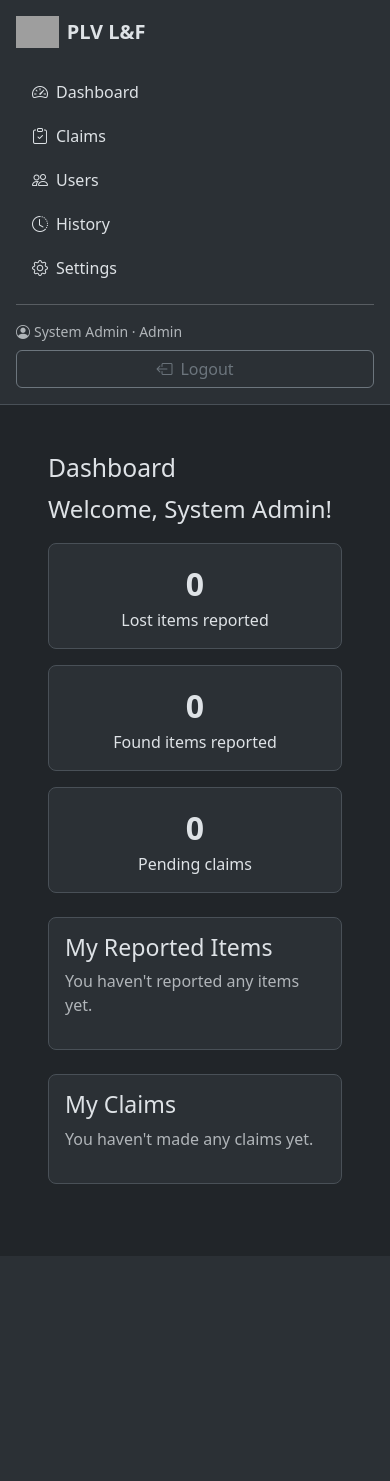
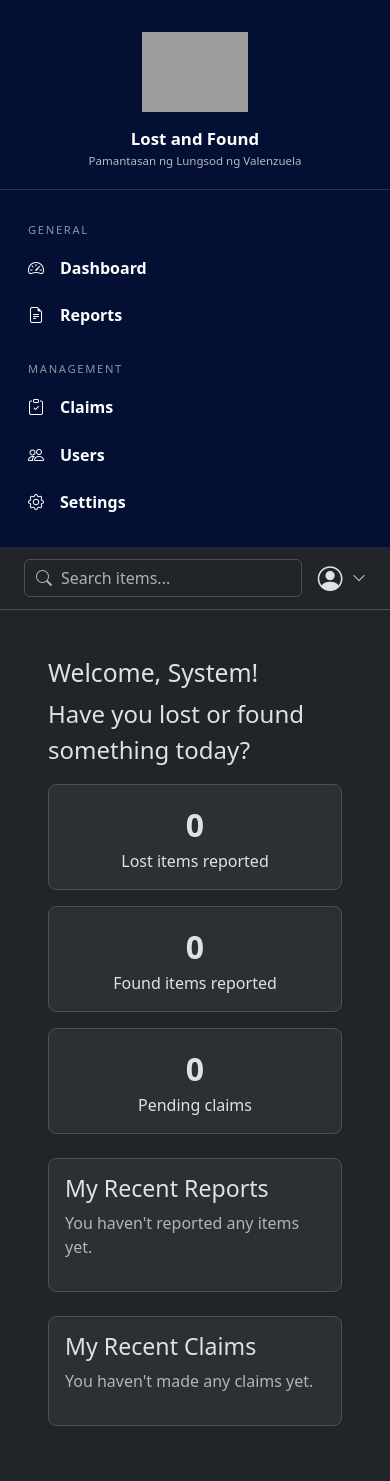
Before and after one commit to solum-magus/Lost-and-Found-System, a Flask app: page /dashboard in a window 390 px wide. Shown: the top 1481 px of the page. Before the commit the page ends 1184 px from the top, so only its background shows below. Run offline with Flask 3, Linux system fonts and the light colour scheme; a user stored in the database is signed in; data comes from the database, SQL or seed files in the repository; data that the repository does not hold is empty; grey boxes are pictures that could not be loaded.

Commit message:
Figma design, dashboard and reports changes, added search
history -> reports

```diff
--- a/static/css/style.css
+++ b/static/css/style.css
@@ -2,7 +2,7 @@
   min-height: 100vh;
 }
 
-.app-shell > main {
+.app-shell > .main-col {
   min-width: 0; /* lets wide tables scroll instead of stretching the page */
 }
 
@@ -12,11 +12,13 @@
 }
 
 /* ---------- Sidebar ---------- */
+/* Always navy, in both themes. data-bs-theme="dark" on the <aside> makes
+   everything inside use the dark colors even when the page is in light mode. */
 .sidebar {
   width: 250px;
   min-width: 250px;
-  background: var(--bs-tertiary-bg);
-  border-right: 1px solid var(--bs-border-color);
+  background: #031033;
+  color: #fff;
 
   position: sticky;      /* stays in place while the page scrolls */
   top: 0;
@@ -25,12 +27,97 @@
   overflow-y: auto;      /* only scrolls inside itself if the window is very short */
 }
 
+/* Top part: centered logo, name and school, with a line underneath */
+.sidebar-brand {
+  padding: 2rem 1rem 1.25rem;
+  text-align: center;
+  border-bottom: 1px solid rgba(255, 255, 255, 0.15);
+}
+
+.sidebar-title {
+  margin-top: 0.9rem;
+  font-size: 1.05rem;
+  font-weight: 600;
+}
+
+.sidebar-subtitle {
+  font-size: 0.72rem;
+  color: rgba(255, 255, 255, 0.7);
+}
+
+.sidebar-nav {
+  padding: 0.5rem 1.25rem 1.5rem;
+}
+
+/* Small spaced-out group headings: GENERAL, MANAGEMENT */
+.sidebar-label {
+  margin: 1.5rem 0 0.5rem 0.5rem;
+  font-size: 0.7rem;
+  letter-spacing: 0.15em;
+  text-transform: uppercase;
+  color: rgba(255, 255, 255, 0.55);
+}
+
+/* White bold links with an icon; the current page gets a soft highlight */
 .sidebar .nav-link {
-  color: var(--bs-body-color);
+  display: flex;
+  align-items: center;
+  padding: 0.6rem 0.5rem;
+  border-radius: 0.5rem;
+  color: #fff;
+  font-weight: 600;
 }
 
 .sidebar .nav-link:hover:not(.active) {
-  background: var(--bs-secondary-bg);
+  background: rgba(255, 255, 255, 0.08);
+}
+
+.sidebar .nav-link.active {
+  background: rgba(255, 255, 255, 0.14);
+}
+
+/* ---------- Top bar ---------- */
+/* Stays at the top of the content area while the page scrolls */
+.topbar {
+  position: sticky;
+  top: 0;
+  z-index: 1020;
+  padding: 0.75rem 1.5rem;
+  background: var(--bs-body-bg);
+  border-bottom: 1px solid var(--bs-border-color);
+}
+
+/* Search box with the magnifier icon drawn inside it */
+.topbar-search {
+  position: relative;
+  flex: 1;
+  max-width: 420px;
+}
+
+.topbar-search .bi {
+  position: absolute;
+  left: 0.75rem;
+  top: 50%;
+  transform: translateY(-50%);
+  color: var(--bs-secondary-color);
+  pointer-events: none;
+}
+
+.topbar-search input {
+  padding-left: 2.25rem;
+}
+
+/* The name / role button that opens the account menu */
+.user-menu-btn {
+  display: flex;
+  align-items: center;
+  gap: 0.6rem;
+  padding: 0;
+  border: 0;
+  background: none;
+  color: var(--bs-body-color);
+  text-align: left;
+  line-height: 1.2;
 }
 
 /* ---------- Login/Signup ---------- */
@@ -56,8 +143,6 @@
   .sidebar {
     width: 100%;
     min-width: 0;
-    border-right: 0;
-    border-bottom: 1px solid var(--bs-border-color);
     position: static;
     height: auto;
   }
--- a/templates/base.html
+++ b/templates/base.html
@@ -26,31 +26,58 @@
 <div class="app-shell d-flex">
 
   <!-- Sidebar: written once, shown on every page that extends base.html -->
-  <aside class="sidebar d-flex flex-column p-3">
-    <div class="d-flex align-items-center mb-4">
-      <img src="{{ url_for('static', filename='PLV.png') }}" alt="" height="32" class="me-2"
+  <aside class="sidebar" data-bs-theme="dark">
+    <div class="sidebar-brand">
+      <img src="{{ url_for('static', filename='PLV.png') }}" alt="PLV logo" height="80"
            onerror="this.style.display='none'">
-      <span class="fs-5 fw-semibold">PLV L&amp;F</span>
+      <div class="sidebar-title">Lost and Found</div>
+      <div class="sidebar-subtitle">Pamantasan ng Lungsod ng Valenzuela</div>
     </div>
 
+    <nav class="sidebar-nav">
       {% if session.role == 'Admin' %}
         {% include "partials/sidebar_admin.html" %}
       {% else %}
         {% include "partials/sidebar_user.html" %}
       {% endif %}
-
-    <hr>
-    <div class="small text-body-secondary mb-2">
-      <i class="bi bi-person-circle me-1"></i>{{ session.full_name }} &middot; {{ session.role }}
-    </div>
-    <a class="btn btn-outline-secondary" href="{{ url_for('auth.logout') }}">
-      <i class="bi bi-box-arrow-left me-2"></i>Logout</a>
+    </nav>
   </aside>
 
-  <main class="flex-grow-1 p-5">
+  <div class="main-col flex-grow-1">
+
+    <!-- Top bar: search on the left, account menu on the right -->
+    <header class="topbar d-flex align-items-center justify-content-between gap-3">
+      <form class="topbar-search" action="{{ url_for('shared.reports') }}" method="get" role="search">
+        <i class="bi bi-search"></i>
+        <input class="form-control" type="search" name="q" maxlength="100" placeholder="Search items..."
+               value="{{ request.args.get('q', '') if request.endpoint == 'shared.reports' }}">
+      </form>
+
+      <div class="dropdown">
+        <button class="user-menu-btn" type="button" data-bs-toggle="dropdown" aria-expanded="false">
+          <i class="bi bi-person-circle fs-2"></i>
+          <span class="d-none d-sm-block">
+            <span class="d-block fw-semibold small">{{ session.full_name }}</span>
+            <span class="d-block small text-body-secondary">{{ session.role }}</span>
+          </span>
+          <i class="bi bi-chevron-down small"></i>
+        </button>
+        <ul class="dropdown-menu dropdown-menu-end">
+          <li><a class="dropdown-item" href="{{ url_for('shared.settings') }}">
+            <i class="bi bi-gear me-2"></i>Settings</a></li>
+          <li><hr class="dropdown-divider"></li>
+          <li><a class="dropdown-item" href="{{ url_for('auth.logout') }}">
+            <i class="bi bi-box-arrow-left me-2"></i>Logout</a></li>
+        </ul>
+      </div>
+    </header>
+
+    <main class="p-5">
       {% include "partials/flashes.html" %}
       {% block content %}{% endblock %}
     </main>
+
+  </div>
 
 </div>
 {% endblock %}
@@ -58,3 +85,4 @@
 <script src="https://cdn.jsdelivr.net/npm/bootstrap@5.3.3/dist/js/bootstrap.bundle.min.js"></script>
 </body>
 </html>
+</html>
--- a/templates/partials/sidebar_admin.html
+++ b/templates/partials/sidebar_admin.html
@@ -1,23 +1,28 @@
 {% set ep = request.endpoint or '' %}
-<ul class="nav nav-pills flex-column gap-1 mb-auto">
+<div class="sidebar-label">General</div>
+<ul class="nav flex-column gap-1">
   <li class="nav-item">
     <a class="nav-link {{ 'active' if ep == 'admin.dashboard' }}" href="{{ url_for('admin.dashboard') }}">
-      <i class="bi bi-speedometer2 me-2"></i>Dashboard</a>
+      <i class="bi bi-speedometer2 me-3"></i>Dashboard</a>
   </li>
   <li class="nav-item">
+    <a class="nav-link {{ 'active' if ep == 'shared.reports' }}" href="{{ url_for('shared.reports') }}">
+      <i class="bi bi-file-earmark-text me-3"></i>Reports</a>
+  </li>
+</ul>
+
+<div class="sidebar-label">Management</div>
+<ul class="nav flex-column gap-1">
+  <li class="nav-item">
     <a class="nav-link {{ 'active' if ep == 'admin.claims' }}" href="{{ url_for('admin.claims') }}">
-      <i class="bi bi-clipboard-check me-2"></i>Claims</a>
+      <i class="bi bi-clipboard-check me-3"></i>Claims</a>
   </li>
   <li class="nav-item">
     <a class="nav-link {{ 'active' if ep == 'admin.users' }}" href="{{ url_for('admin.users') }}">
-      <i class="bi bi-people me-2"></i>Users</a>
-  </li>
-  <li class="nav-item">
-    <a class="nav-link {{ 'active' if ep == 'shared.history' }}" href="{{ url_for('shared.history') }}">
-      <i class="bi bi-clock-history me-2"></i>History</a>
+      <i class="bi bi-people me-3"></i>Users</a>
   </li>
   <li class="nav-item">
     <a class="nav-link {{ 'active' if ep == 'shared.settings' }}" href="{{ url_for('shared.settings') }}">
-      <i class="bi bi-gear me-2"></i>Settings</a>
+      <i class="bi bi-gear me-3"></i>Settings</a>
   </li>
 </ul>
--- a/templates/user/claims.html
+++ b/templates/user/claims.html
@@ -19,7 +19,7 @@
             <input class="form-control {{ 'is-invalid' if errors.item_id }}" id="item_id" name="item_id"
                    placeholder="e.g. 5" value="{{ form.item_id }}">
             <div class="invalid-feedback">{{ errors.item_id }}</div>
-            <div class="form-text">You can find the ID on the History page.</div>
+            <div class="form-text">You can find the ID on the Reports page.</div>
           </div>
 
           {% if item %}
--- a/templates/user/dashboard.html
+++ b/templates/user/dashboard.html
@@ -2,8 +2,8 @@
 {% block title %}Dashboard &middot; PLV Lost and Found{% endblock %}
 
 {% block content %}
-<h2>Dashboard</h2>
-<p style="font-size: 1.5rem;">Welcome, {{ full_name }}!</p>
+<h2>Welcome, {{ full_name.split()[0] }}!</h2>
+<p style="font-size: 1.5rem;">Have you lost or found something today?</p>
 
 <div class="dash-cards">
     <div class="dash-card">
@@ -21,7 +21,7 @@
 </div>
 
 <div class="dash-section">
-    <h3>My Reported Items</h3>
+    <h3>My Recent Reports</h3>
     {% if my_items %}
     <table>
         <tr>
@@ -49,7 +49,7 @@
 </div>
 
 <div class="dash-section">
-    <h3>My Claims</h3>
+    <h3>My Recent Claims</h3>
     {% if my_claims %}
     <table>
         <tr>
```
Also changed, not shown: models/item_model.py (+9 -0 lines), routes/shared_routes.py (+23 -6 lines), templates/history.html (deleted, +0 -42 lines), templates/partials/sidebar_user.html (+17 -12 lines), templates/reports.html (added, +54 -0 lines), templates/search.html (added, +42 -0 lines), templates/user/item_matches.html (+23 -4 lines). Lines whose indentation alone changed are shown as unchanged.
